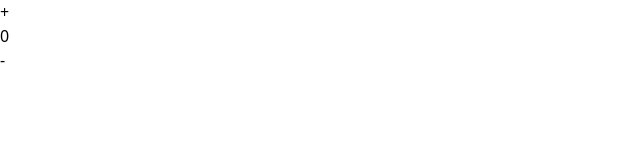
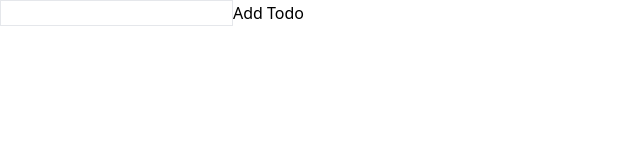
Before and after one commit to the-special-character/tsc-fs9, a React app: page / in a window 1280 px wide. Shown: the top 160 px of the page, without its empty margins (0-640 px from the left). Built offline with nearby package versions, Linux system fonts and the light colour scheme.

Commit message:
commit code

```diff
--- a/src/index.jsx
+++ b/src/index.jsx
@@ -7,36 +7,43 @@ document.body.innerHTML = '<div id="app"></div>';
 
 export default class App extends Component {
   state = {
-    count: 0,
+    todoText: '',
+    todoList: [],
   };
 
   render() {
-    const { count: data } = this.state;
+    const { todoText, todoList } = this.state;
 
     return (
       <div>
-        <button
-          type="button"
-          onClick={() => {
-            this.setState(({ count }) => ({
-              count: count + 1,
+        <form
+          onSubmit={(e) => {
+            e.preventDefault();
+
+            this.setState(({ todoText: a, todoList: b }) => ({
+              todoList: [...a, b],
+              todoText: '',
             }));
           }}
         >
-          +
-        </button>
-        <p>{data}</p>
-        <button
-          type="button"
-          disabled={data <= 0}
-          onClick={() => {
-            this.setState(({ count }) => ({
-              count: count - 1,
-            }));
-          }}
-        >
-          -
-        </button>
+          <input
+            type="text"
+            name="todo"
+            id="todo"
+            className="border"
+            required
+            value={todoText}
+            onChange={(e) => {
+              console.log(e.target.value);
+              this.setState({ todoText: e.target.value });
+            }}
+          />
+          <button type="submit">Add Todo</button>
+        </form>
+
+        {todoList.map((x) => (
+          <p>{x}</p>
+        ))}
       </div>
     );
   }
--- a/webpack.config.js
+++ b/webpack.config.js
@@ -37,4 +37,9 @@ module.exports = {
   resolve: {
     extensions: ['.js', '.jsx', '.json'],
   },
+  devServer: {
+    allowedHosts: 'all',
+    historyApiFallback: true,
+    port: 3000,
+  },
 };
```
